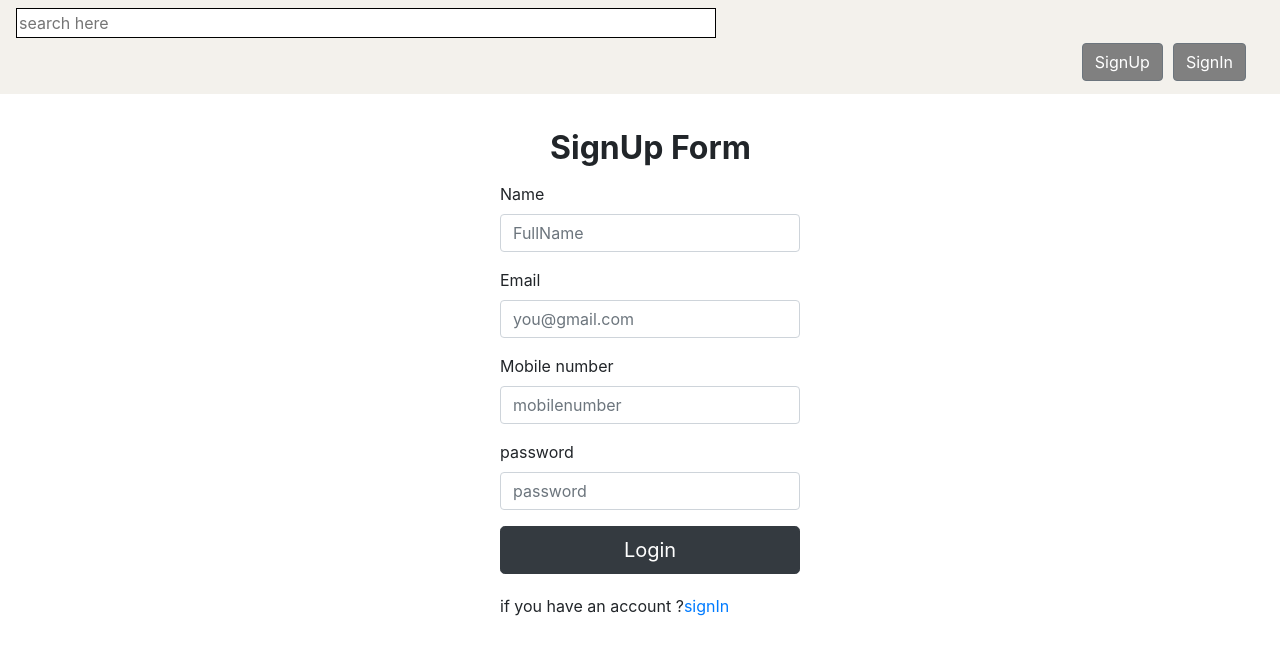
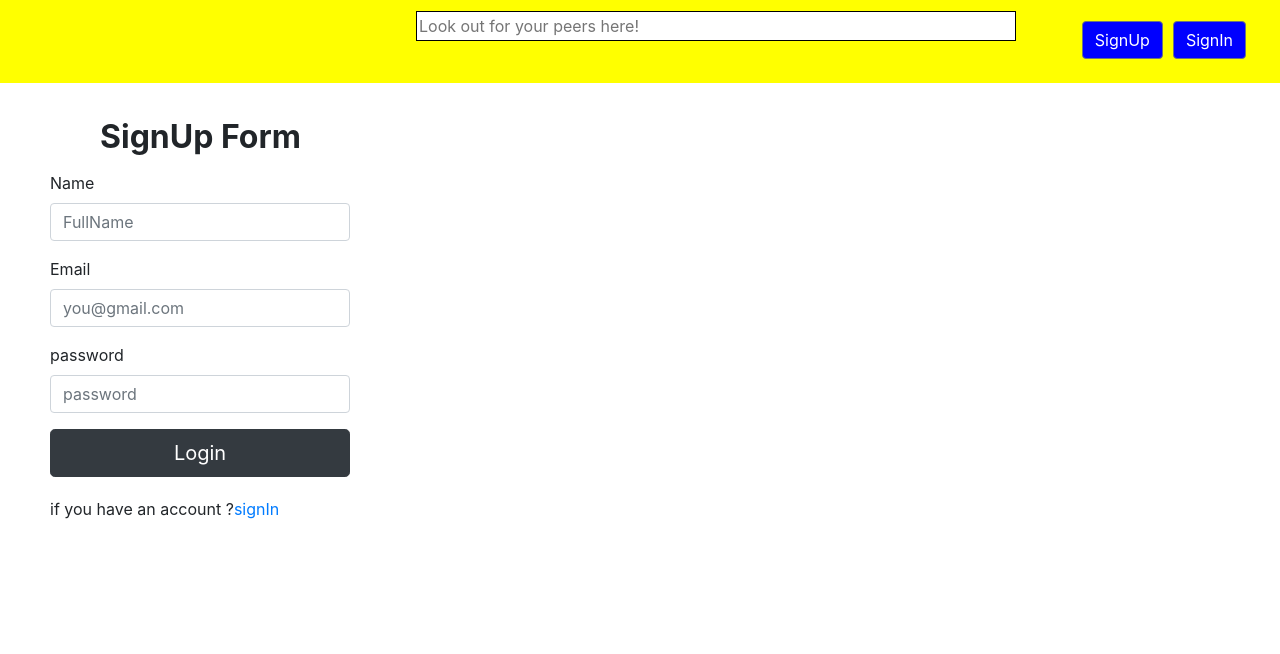
Before and after one commit to priyanka9515/LifeOfGirl, a React (Create React App) app: page /Signup in a window 1280 px wide. Shown: the top 654 px of the page. Built offline with nearby package versions, Linux system fonts and the light colour scheme; what google-maps-react would draw is missing.

Commit message:
Connected Backend(signin&signup)

```diff
--- a/package.json
+++ b/package.json
@@ -6,6 +6,8 @@
     "@testing-library/jest-dom": "^4.2.4",
     "@testing-library/react": "^9.4.0",
     "@testing-library/user-event": "^7.2.1",
+    "antd": "^3.26.7",
+    "body-parser": "^1.19.0",
     "bootstrap": "^4.4.1",
     "google-map-react": "^1.1.5",
     "google-maps-react": "^2.0.2",
--- a/src/App.js
+++ b/src/App.js
@@ -12,7 +12,7 @@ function App() {
   return (
     <Router>
       {/* <Navbar /> */}
-      <Route  exact path="/mapc" component={MapContainer} />
+      <Route  exact path="/" component={MapContainer} />
 
       <Route path="/" component={Navbar} />
       <Route path="/Signin" component={Signin} />
--- /dev/null
+++ b/src/components/Navbar/Hamburger.js
@@ -0,0 +1,51 @@
+
+import React from 'react';
+
+import 'antd/dist/antd.css';
+import { Menu, Icon, Button } from 'antd';
+
+// const { SubMenu } = Menu;
+
+class Hamburger extends React.Component {
+  state = {
+    collapsed: false,
+  };
+
+  toggleCollapsed = () => {
+    this.setState({
+      collapsed: !this.state.collapsed,
+    });
+  };
+
+  render() {
+    return (
+      <div>
+        <Button type="primary" onClick={this.toggleCollapsed} style={{ marginBottom: 1 }}>
+          <Icon type={this.state.collapsed ? 'menu-unfold' : 'menu-fold'} />
+        </Button>
+        <Menu
+          defaultSelectedKeys={['1']}
+          defaultOpenKeys={['sub1']}
+          mode="inline"
+          theme="dark"
+          inlineCollapsed={this.state.collapsed}
+        >
+          <Menu.Item key="1">
+            <Icon type="user" />
+            <span>Family 1</span>
+          </Menu.Item>
+          <Menu.Item key="2">
+            <Icon type="user" />
+            <span>Friends 2</span>
+          </Menu.Item>
+          <Menu.Item key="3">
+            <Icon type="user" />
+            <span>Colleagues 3</span>
+          </Menu.Item>
+                  </Menu>
+      </div>
+    );
+  }
+}
+
+export default Hamburger;
--- a/src/components/Navbar/Navbar.js
+++ b/src/components/Navbar/Navbar.js
@@ -4,13 +4,15 @@ import { Link } from "react-router-dom";
 import { Button } from "reactstrap";
 
 import "./Navbar.css";
-import Search from "./Search"
+import Search from "./Search";
+// import Hamburger from "./Hamburger";
 
 
 class Navbar extends Component {
   render() {
     return (
-      <div className="navbar">
+      <div className="navbar" style={{backgroundColor:"yellow"}}>
+        {/* <Hamburger/> */}
         <Search />
         <div className="nav-right">
           <Link
@@ -20,7 +22,7 @@ class Navbar extends Component {
               padding: "5px"
             }}
           >
-            <Button style={{ backgroundColor: "grey" }}>SignUp</Button>
+            <Button style={{ backgroundColor: "blue",marginTop:"-40px" }}>SignUp</Button>
           </Link>
           <Link
             to="/signin"
@@ -29,8 +31,10 @@ class Navbar extends Component {
               padding: "5px"
             }}
           >
-            <Button style={{ backgroundColor: "grey" }}>SignIn</Button>
+            <Button style={{ backgroundColor: "blue" ,marginTop:"-40px"}}>SignIn</Button>
           </Link>
+
+
         </div>
       </div>
     );
--- a/src/components/Navbar/Search.js
+++ b/src/components/Navbar/Search.js
@@ -6,8 +6,8 @@ class Search extends Component {
       <div>
         <input
           className="search"
-          placeholder="search here"
-          style={{ border: "1px solid black", width: "700px", height: "30px",marginRight:"100px" }}
+          placeholder="Look out for your peers here!"
+          style={{ border: "1px solid black", width: "600px", height: "30px",marginLeft:"400px",marginTop:"3px" }}
         />
         {/* <Icon style = {{type:'search',marginleft:'-20px'}} />     */}
       </div>
--- a/src/components/Navbar/Signin.js
+++ b/src/components/Navbar/Signin.js
@@ -15,26 +15,26 @@ class Contact extends React.Component {
           marginTop: "40px"
         }}
       >
-        <Form className="signin">
+        <Form className="signin" method='post' action='http://localhost:3000/login'>
           <div style={{ fontWeight: "bold", fontSize: 32, marginLeft: 50 }}>
             SignIn Form
           </div>
           <FormGroup style={{ marginTop: 10 }}>
             <Label>Email/UserName</Label>
-            <Input type="email" placeholder="you@gmail.com" />
+            <Input name='username' type="name" placeholder="you@gmail.com"  />
           </FormGroup>
           <FormGroup>
             <Label>password</Label>
-            <Input type="password" placeholder="password" />
+            <Input name='password' type="password" placeholder="password" required/>
           </FormGroup>
-          <Link to = "/mapc">
+
           <Button
             className="btn-lg btn-dark btn-block"
             style={{ backgroundColor: "black", color: "white" }}
           >
 Login
           </Button>
-          </Link>
+
         </Form>
         <div style={{ marginTop: 20 }}>
           if don't have an account ?
--- a/src/components/Navbar/Signup.js
+++ b/src/components/Navbar/Signup.js
@@ -2,6 +2,8 @@ import React from "react";
 import { Form, FormGroup, Button, Label, Input } from "reactstrap";
 import { Link } from "react-router-dom";
 
+// const bodyParser = require('body-parser');
+// app.use(bodyParser.urlencoded({ extended: true }));
 
 class Users extends React.Component {
   render() {
@@ -11,30 +13,26 @@ class Users extends React.Component {
         style={{
           height: "100px",
           width: "300px",
-          marginLeft: "500px",
+          marginLeft: "50px",
           marginTop: "30px"
         }}
       >
-        <Form className="signin">
+        <Form className="signin" method='post' action='http://localhost:3000/register'>
           <div style={{ fontWeight: "bold", fontSize: 32, marginLeft: 50 }}>
             SignUp Form
           </div>
           <FormGroup bsSize="large" style={{ marginTop: 10 }}>
             <Label>Name</Label>
-            <Input type="Name" placeholder="FullName" required/>
+            <Input name='username' type="Name" placeholder="FullName" required/>
           </FormGroup>
           <FormGroup bsSize="large">
             <Label>Email</Label>
-            <Input type="email" placeholder="you@gmail.com" required/>
+            <Input name='name' type="username" placeholder="you@gmail.com"/>
           </FormGroup>
-          <FormGroup bsSize="large">
-            <Label>Mobile number</Label>
 
-            <Input type="mobilenumber" placeholder="mobilenumber" required/>
-          </FormGroup>
           <FormGroup>
             <Label>password</Label>
-            <Input type="password" placeholder="password" required/>
+            <Input name='password' type="password" placeholder="password" required/>
           </FormGroup>
 
           <Button className="btn-lg btn-dark btn-block">
```
Also changed, not shown: 1 other file (tests, documents, lock files or other folders).
